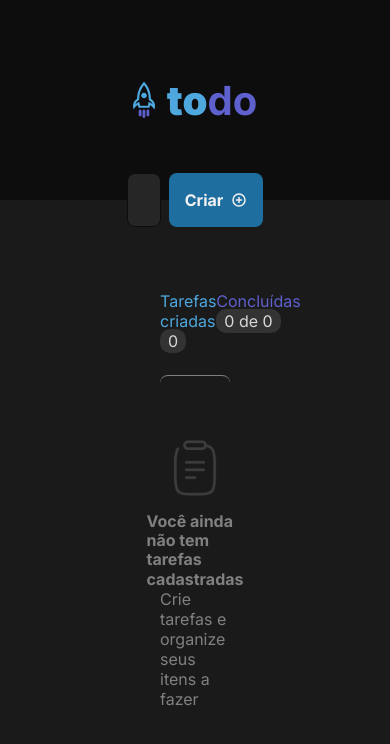
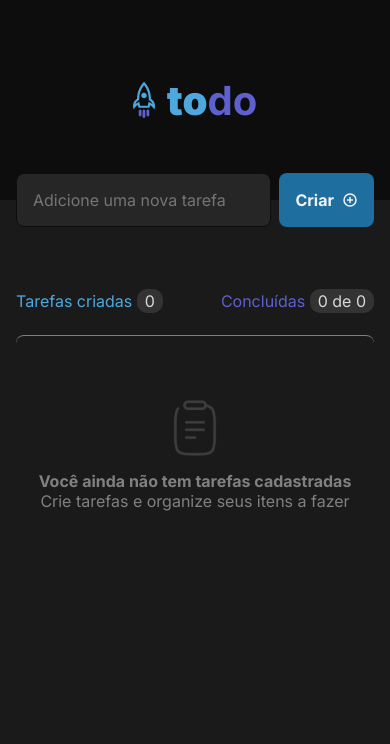
Before and after one commit to RafaelJaber/to-do, a React (Vite) app: page / in a window 390 px wide. Shown: the top 744 px of the page. Built offline with nearby package versions, Linux system fonts and the light colour scheme.

Commit message:
Implementado o suporte para dispositivos menores que 850px e corrigido um bug que não atualiza o número de tarefas concluidas quando deletado.

```diff
--- a/src/App.module.css
+++ b/src/App.module.css
@@ -1,3 +1,9 @@
 .content {
     padding: 0 10rem;
 }
+
+@media (max-width: 850px) {
+    .content {
+        padding: 0 1rem;
+    }
+}
--- a/src/components/Task.tsx
+++ b/src/components/Task.tsx
@@ -47,6 +47,7 @@ export function Task({ task, onDeleteTask, onHandleChangeTask, onHandleUpdateTas
 
     function handleDeleteTask() {
         onDeleteTask(task);
+        onHandleUpdateTask();
     }
 
 
```
